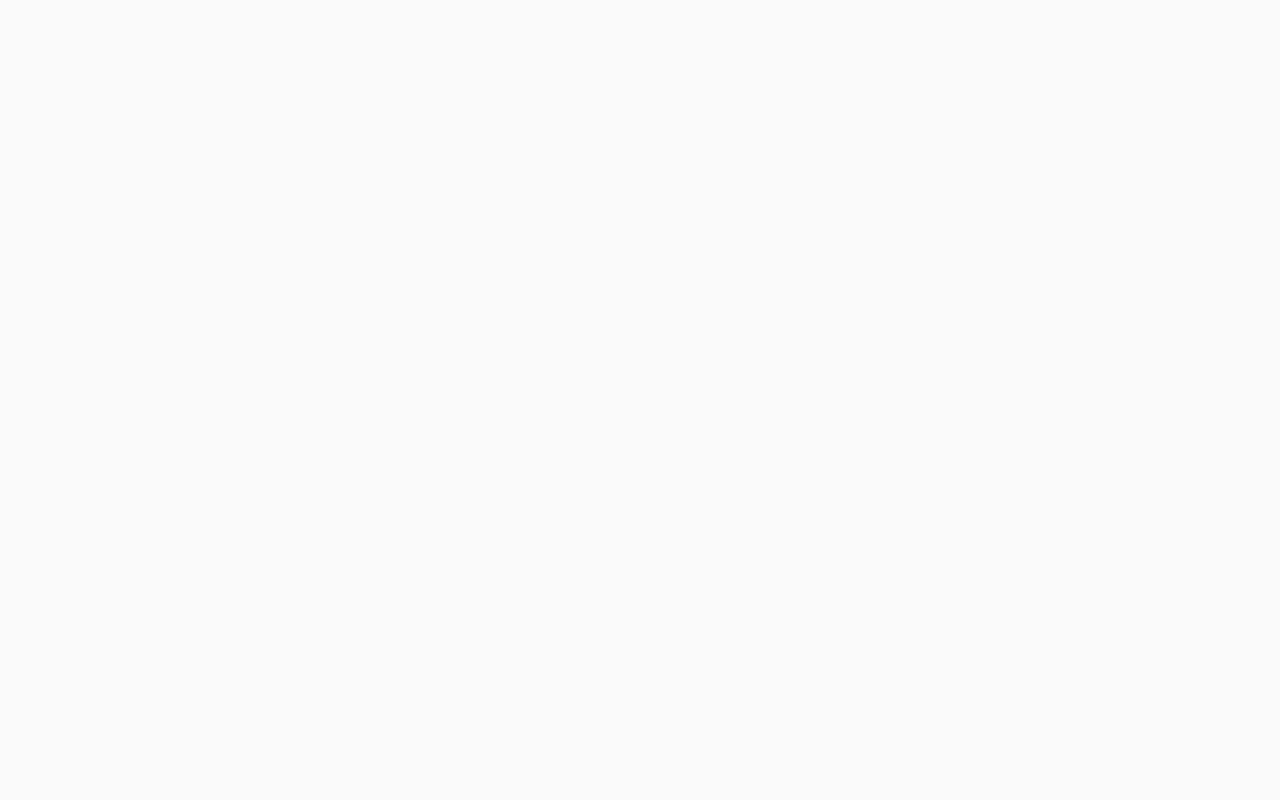
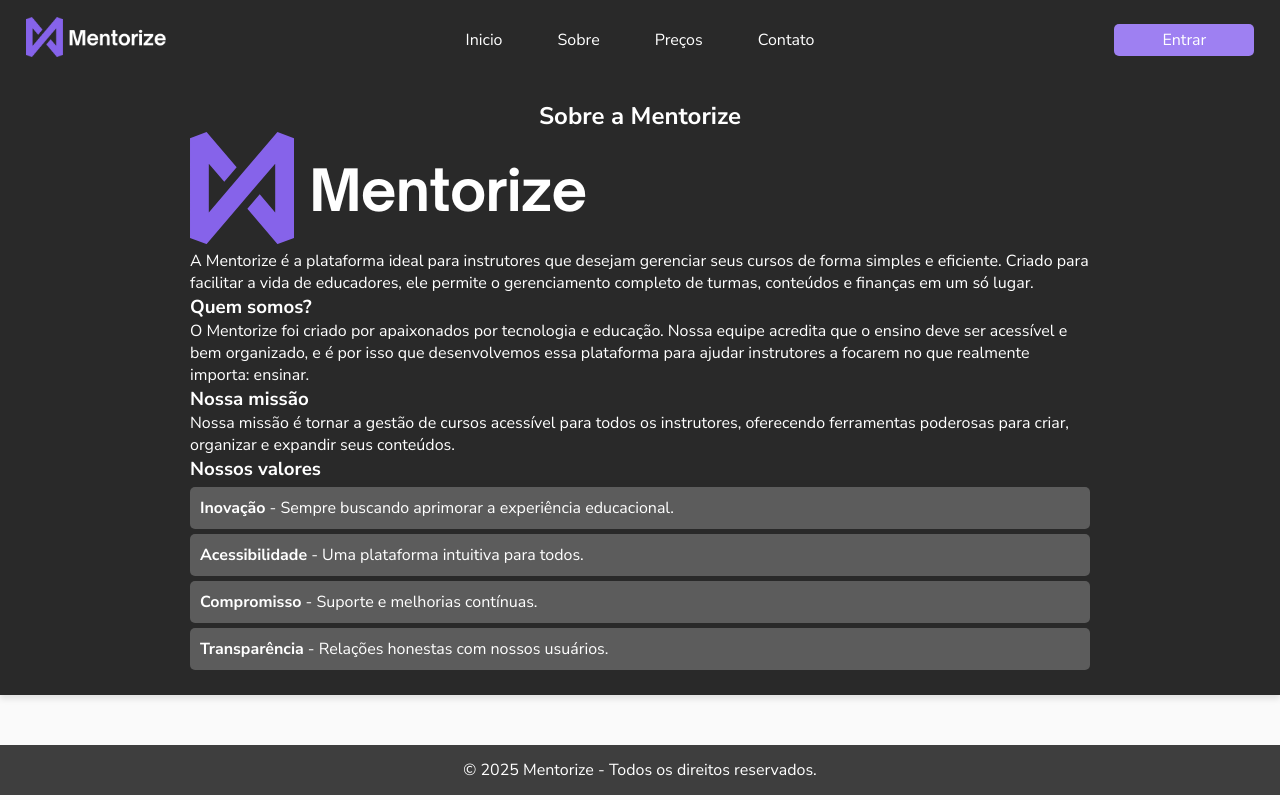
Before and after one commit to endrick-brito/mentorize-frontend, a React (Vite) app: page /Sobre in a window 1280 px wide. Before the commit this address had no page. Built offline with nearby package versions, Linux system fonts and the light colour scheme.

Commit message:
Criada uma parte da pagina sobre. tem mais coisas a serem feitas

```diff
--- a/src/assets/components/Header/index.jsx
+++ b/src/assets/components/Header/index.jsx
@@ -24,7 +24,7 @@ function Header(){
             <Link to="/"><img src={logo} alt="Logotipo" id="logo"/></Link>
             <ul id="nav" className={menuAberto? "visivel": "oculto"}>
                 <li><Link to="/">Inicio</Link></li>
-                <li><Link to="/">Sobre</Link></li>
+                <li><Link to="/Sobre">Sobre</Link></li>
                 <li><Link to="/">Preços</Link></li>
                 <li><Link to="/">Contato</Link></li>
             </ul>
--- /dev/null
+++ b/src/assets/pages/Sobre/Section1/index.jsx
@@ -0,0 +1,29 @@
+import './styles.css'
+import logo from '../../../images/logo-horizontal-transparente.png'
+
+function Section1(){
+    return(
+        <section id="sobre">
+        <div>
+            <h2>Sobre a Mentorize</h2>
+            <div className="imagemMentorize">
+                <img src={logo} alt="logotipo da mentorize" />
+            </div>
+            <p>A Mentorize é a plataforma ideal para instrutores que desejam gerenciar seus cursos de forma simples e eficiente. Criado para facilitar a vida de educadores, ele permite o gerenciamento completo de turmas, conteúdos e finanças em um só lugar.</p>
+            <h3>Quem somos?</h3>
+            <p>O Mentorize foi criado por apaixonados por tecnologia e educação. Nossa equipe acredita que o ensino deve ser acessível e bem organizado, e é por isso que desenvolvemos essa plataforma para ajudar instrutores a focarem no que realmente importa: ensinar.</p>
+            <h3>Nossa missão</h3>
+            <p>Nossa missão é tornar a gestão de cursos acessível para todos os instrutores, oferecendo ferramentas poderosas para criar, organizar e expandir seus conteúdos.</p>
+            <h3>Nossos valores</h3>
+            <ul>
+                <li><strong>Inovação</strong> - Sempre buscando aprimorar a experiência educacional.</li>
+                <li><strong>Acessibilidade</strong> - Uma plataforma intuitiva para todos.</li>
+                <li><strong>Compromisso</strong> - Suporte e melhorias contínuas.</li>
+                <li><strong>Transparência</strong> - Relações honestas com nossos usuários.</li>
+            </ul>
+        </div>
+    </section>
+    )
+}
+
+export default Section1;
--- /dev/null
+++ b/src/assets/pages/Sobre/Section1/styles.css
@@ -0,0 +1,31 @@
+#sobre {
+    width: 100%;
+    margin: 50px auto;
+    padding: 20px;
+    background: var(--secondary-dark);
+    box-shadow: 0px 4px 6px rgba(0, 0, 0, 0.1);
+    color: var(--neutral-white);
+    display: flex;
+    justify-content: center;
+}
+
+#sobre div{
+    max-width: 900px;
+}
+
+#sobre h2 {
+    text-align: center;
+
+}
+
+#sobre ul {
+    list-style: none;
+    padding: 0;
+}
+
+#sobre li {
+    background: var(--secondary-light);
+    margin: 5px 0;
+    padding: 10px;
+    border-radius: 5px;
+}
--- /dev/null
+++ b/src/assets/pages/Sobre/index.jsx
@@ -0,0 +1,15 @@
+import Footer from '../../components/Footer';
+import Header from '../../components/Header';
+import Section1 from './Section1';
+
+function Sobre(){
+    return (
+        <>
+            <Header />
+            <Section1 />
+            <Footer />
+        </>
+    )
+}
+
+export default Sobre;
--- a/src/assets/routes/AppRoutes.jsx
+++ b/src/assets/routes/AppRoutes.jsx
@@ -1,11 +1,13 @@
 import { BrowserRouter as Router, Routes, Route } from "react-router-dom";
 import Home from "../pages/Home";
+import Sobre from "../pages/Sobre";
 
 function AppRoutes(){
     return(
         <Router>
             <Routes>
                 <Route path="/" element={<Home/>}/>
+                <Route path="/Sobre" element={<Sobre/>} />
             </Routes>
         </Router>
     )
```
Also changed, not shown: src/assets/pages/Sobre/styles.css (added).
